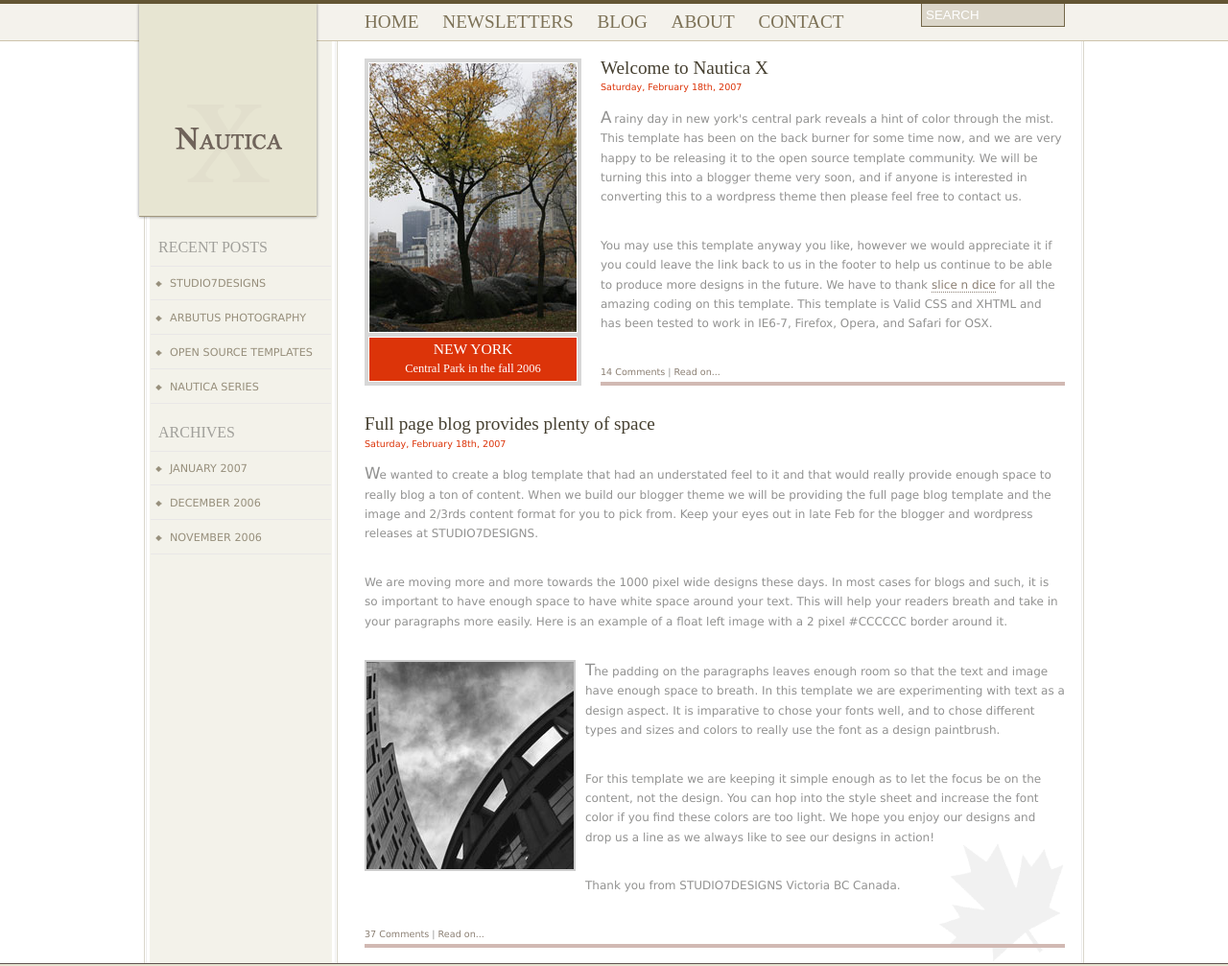
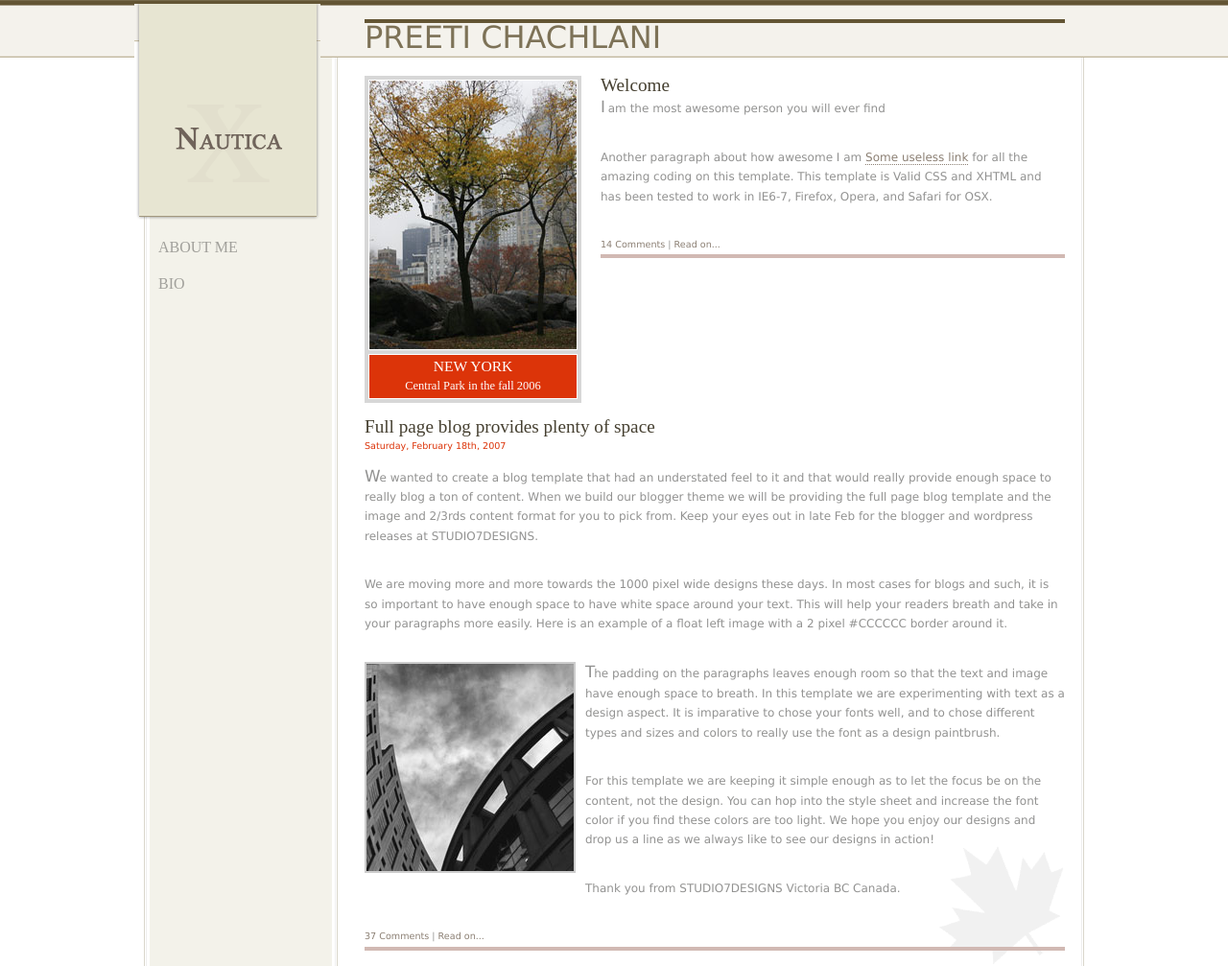
Before and after one commit to pchachlani/pchachlani.github.io, a plain HTML site: page index.html in a window 1280 px wide. Shown: the top 1007 px of the page at 96% size. Drawn offline with Linux system fonts and the light colour scheme.

Commit message:
headline set

```diff
--- a/css/main.css
+++ b/css/main.css
@@ -44,10 +44,11 @@ body {
 /* @group Layout */
 div#outer-wrapper {
 	background: url(../images/body-bkg.gif) repeat-y top center;
-
 }
 div#inner-wrapper {
 	background: url(../images/header-bkg.gif) repeat-x;
+	background-size: 14px;
+/* 	height: 500px; */
 }
 div#content-wrapper {
 	width: 1000px;
--- a/index.html
+++ b/index.html
@@ -10,7 +10,8 @@
   <div id="inner-wrapper">
     <div id="content-wrapper">
       <div id="content">
-        <form name="search" action="#" id="search-form">
+     <p style="font-size: 200%; color: #7d7257; text-align: justify; background: url(../images/header-bkg.gif) repeat-x;"> PREETI CHACHLANI</p>
+<!--        <form name="search" action="#" id="search-form">
           <input type="text" class="txt" value="Search" />
         </form>
         <ul id="nav">
@@ -19,17 +20,17 @@
           <li><a href="#">Blog</a></li>
           <li><a href="#">About</a></li>
           <li><a href="#">Contact</a></li>
-        </ul>
+        </ul>-->
         <div id="content-inner">
           <div class="content-left"> <img src="images/nyc-photo.jpg" alt="NYC Photo" />
             <p>NEW YORK<br />
               <span>Central Park in the fall 2006</span></p>
           </div>
           <div class="content-right">
-            <h2>Welcome to Nautica X</h2>
-            <h3 class="dateline">Saturday, February 18th, 2007</h3>
-            <p class="intro">A rainy day in new york's central park reveals a hint of color through the mist. This template has been on the back burner for some time now, and we are very happy to be releasing it to the open source template community. We will be turning this into a blogger theme very soon, and if anyone is interested in converting this to a wordpress theme then please feel free to contact us.</p>
-            <p>You may use this template anyway you like, however we would appreciate it if you could leave the link back to us in the footer to help us continue to be able to produce more designs in the future. We have to thank <a href="http://www.slicendiceit.com">slice n dice</a> for all the amazing coding on this template. This template is Valid CSS and XHTML and has been tested to work in IE6-7, Firefox, Opera, and Safari for OSX.</p>
+            <h2>Welcome</h2>
+<!--             <h3 class="dateline">Saturday, February 18th, 2007</h3> -->
+            <p class="intro">I am the most awesome person you will ever find</p>
+            <p>Another paragraph about how awesome I am <a href="http://www.slicendiceit.com">Some useless link</a> for all the amazing coding on this template. This template is Valid CSS and XHTML and has been tested to work in IE6-7, Firefox, Opera, and Safari for OSX.</p>
             <p class="end-story-links"><a href="#">14 Comments</a> | <a href="#">Read on...</a></p>
           </div>
           <div class="content-full">
@@ -47,19 +48,19 @@
       </div>
       <div id="sidebar">
         <div id="logo"> <img src="images/nautica-logo.gif" alt="Nautica X" /> </div>
-        <h4>Recent Posts</h4>
-        <ul class="side-nav">
+        <h4>About me</h4>
+<!--        <ul class="side-nav">
           <li><a href="#">Studio7Designs</a></li>
           <li><a href="#">Arbutus Photography</a></li>
           <li><a href="#">Open Source Templates </a></li>
           <li><a href="#">Nautica series </a></li>
-        </ul>
-        <h4>Archives</h4>
-        <ul class="side-nav">
+        </ul>-->
+        <h4>Bio</h4>
+<!--        <ul class="side-nav">
           <li><a href="#">January 2007</a></li>
           <li><a href="#">December 2006</a></li>
           <li><a href="#">November 2006</a></li>
-        </ul>
+        </ul>-->
       </div>
     </div>
     <div id="footer">
```
